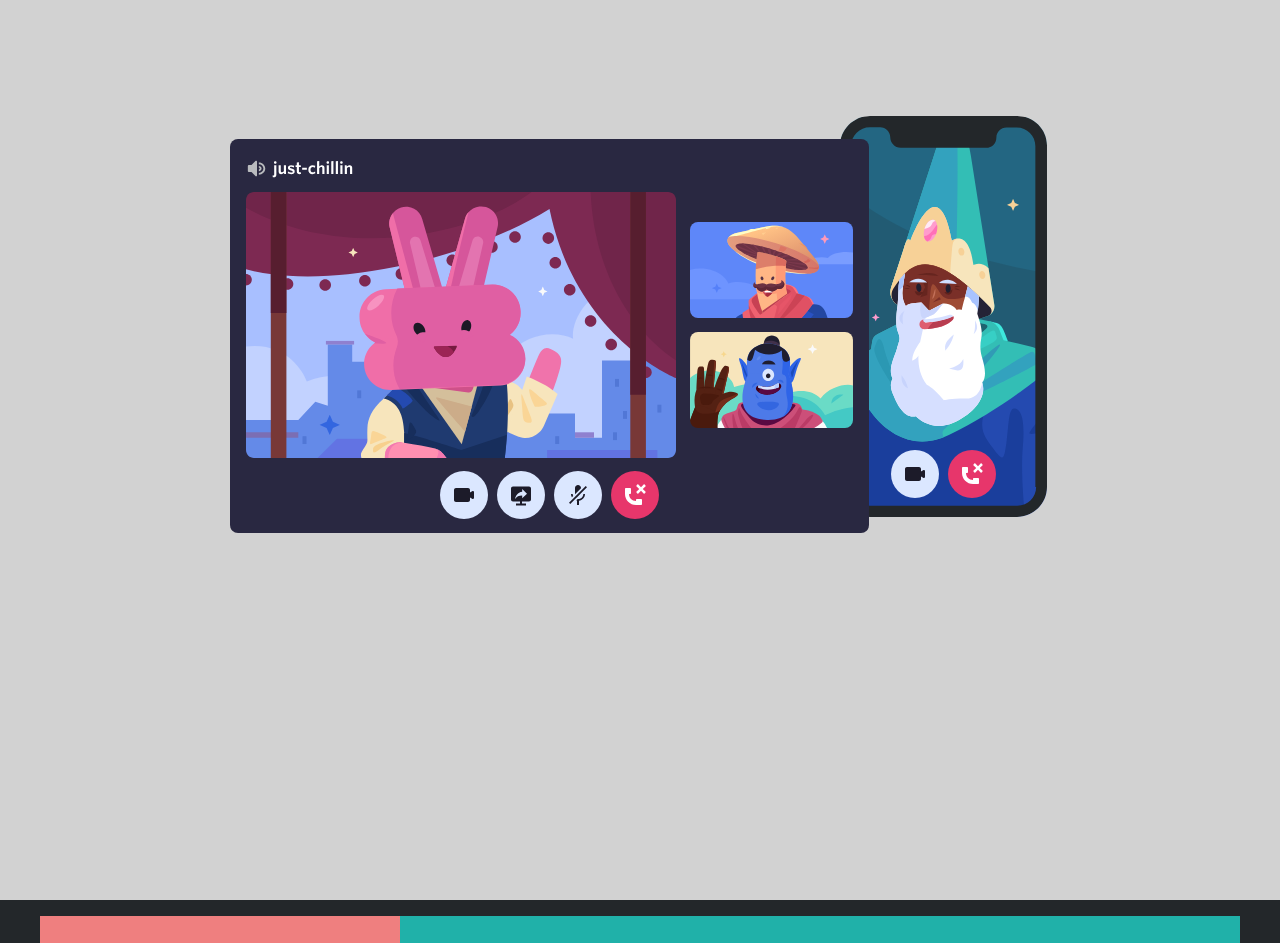
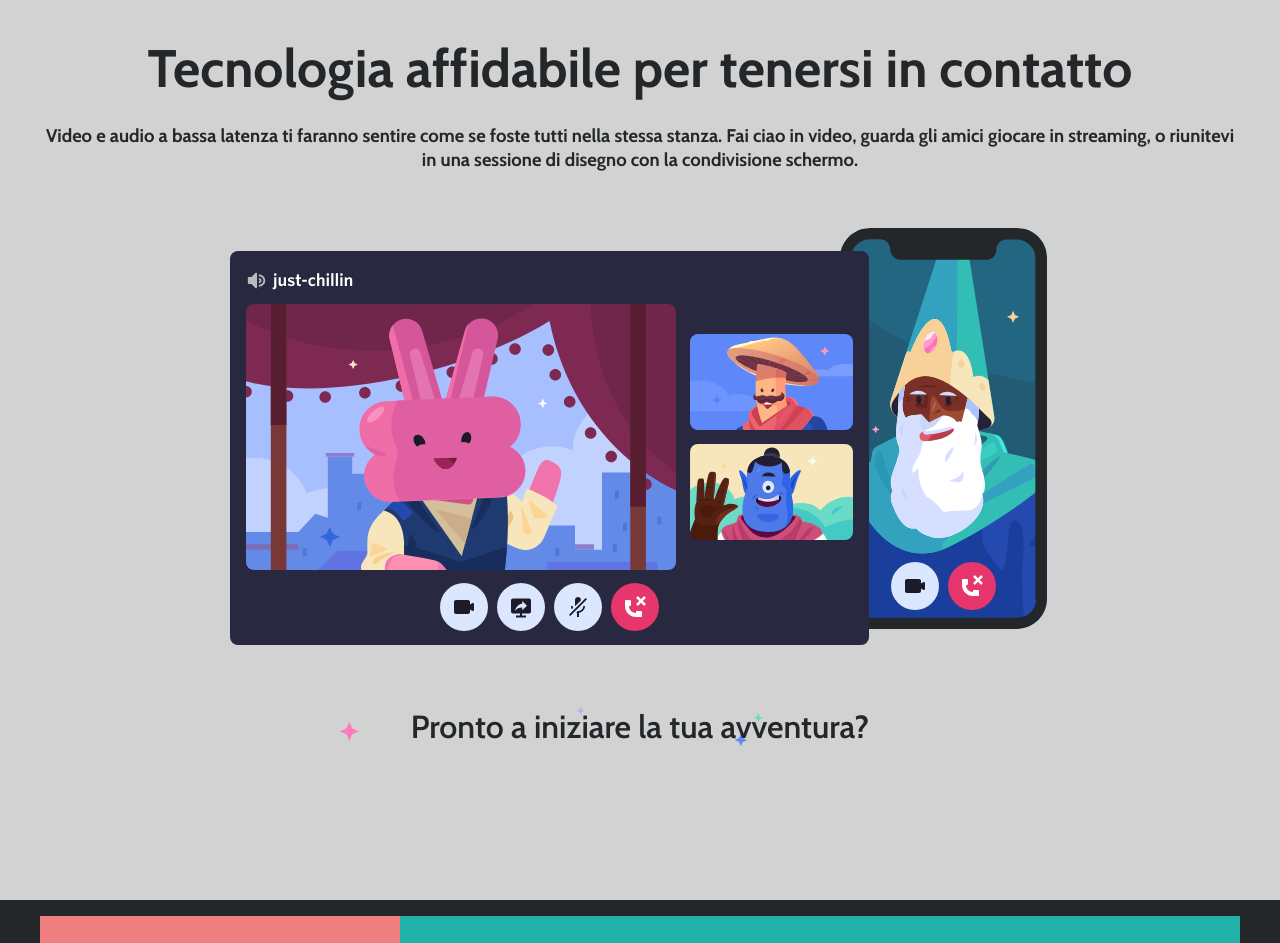
Before and after one commit to Francesco-Valentino/htmlcss-discord, a plain HTML site: page index.html in a window 1280 px wide. Shown: the part 2520-3463 px from the top of the page. Drawn offline with nearby package versions, Linux system fonts and the light colour scheme.

Commit message:
added special text

```diff
--- a/css/style.css
+++ b/css/style.css
@@ -198,6 +198,17 @@ main section div.big-column{
     line-height: 1.5rem;
 }
 
+.special-text{
+    display: inline-block;
+    color: #23272A;
+    font-weight: 600;
+    font-size: 2rem;
+    background-image: url("../img/stars.svg");
+    background-repeat: no-repeat;
+    background-size: contain;
+    width: 50%;
+}
+
 footer{
     background-color: #23272a;
     padding-top: 1rem;
--- a/index.html
+++ b/index.html
@@ -125,14 +125,18 @@
                 <div id="huge-container" class="container flex">
                     <div class="big-column dashed-border">
                         <h2 class="grey-title">
-
+                            Tecnologia affidabile per tenersi in contatto
                         </h2>
 
                         <p class="grey-paragraph">
-
+                            Video e audio a bassa latenza ti faranno sentire come se foste tutti nella stessa stanza. Fai ciao in video, guarda gli amici giocare in streaming, o riunitevi in una sessione di disegno con la condivisione schermo.
                         </p>
 
                         <img src="img/item4-big.svg" alt="big-discord-image">
+
+                        <h3 class="special-text">
+                            Pronto a iniziare la tua avventura?
+                        </h3>
                     </div>
                 </div>
             </section>
```
